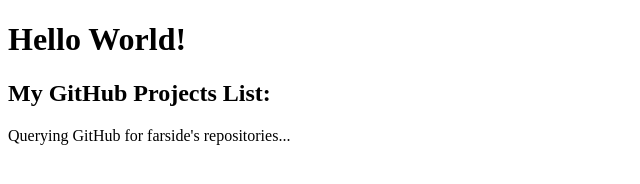
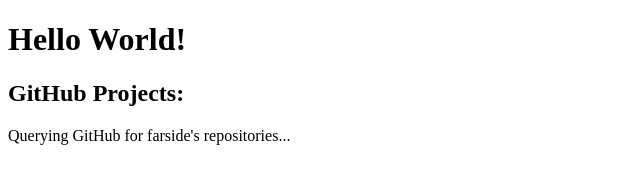
Before and after one commit to farside/farside.github.io, a plain HTML site: page index.html in a window 1280 px wide. Shown: the whole page, without its empty margins (0-640 px from the left). Drawn offline with nearby package versions, Linux system fonts and the light colour scheme.

Commit message:
editing content

```diff
--- a/index.html
+++ b/index.html
@@ -2,7 +2,7 @@
 <html>
 <body>
 <h1>Hello World!</h1>
-<h2>My GitHub Projects List:</h2>
+<h2>GitHub Projects:</h2>
 <!-- http://yonaba.github.io/2012/08/14/List-your-GitHub-projects-using-JavaScript-and-jQuery.md.html -->
 <div id="github-projects"></div>
 <!-- Javascript to load and display repos from GitHub -->
```
